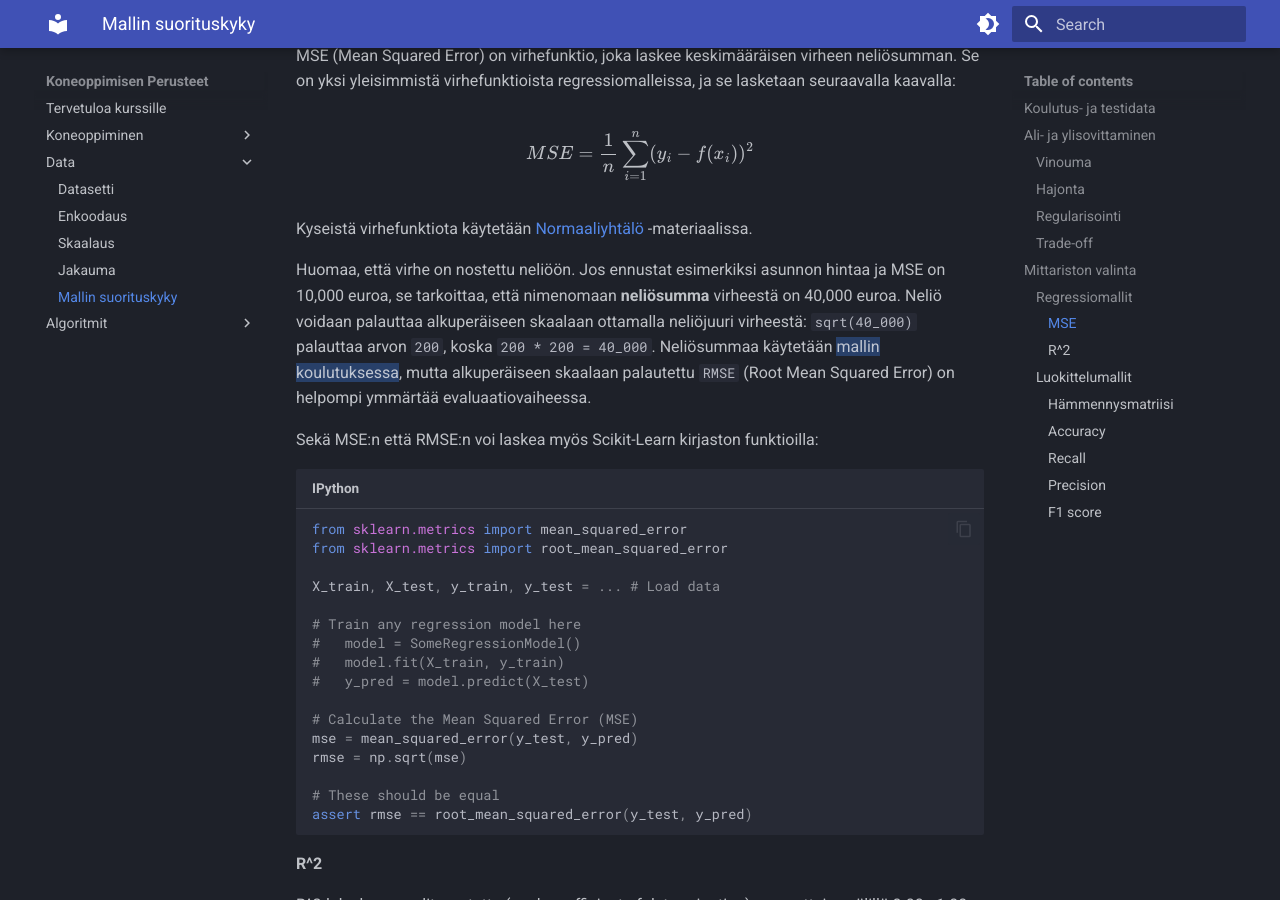
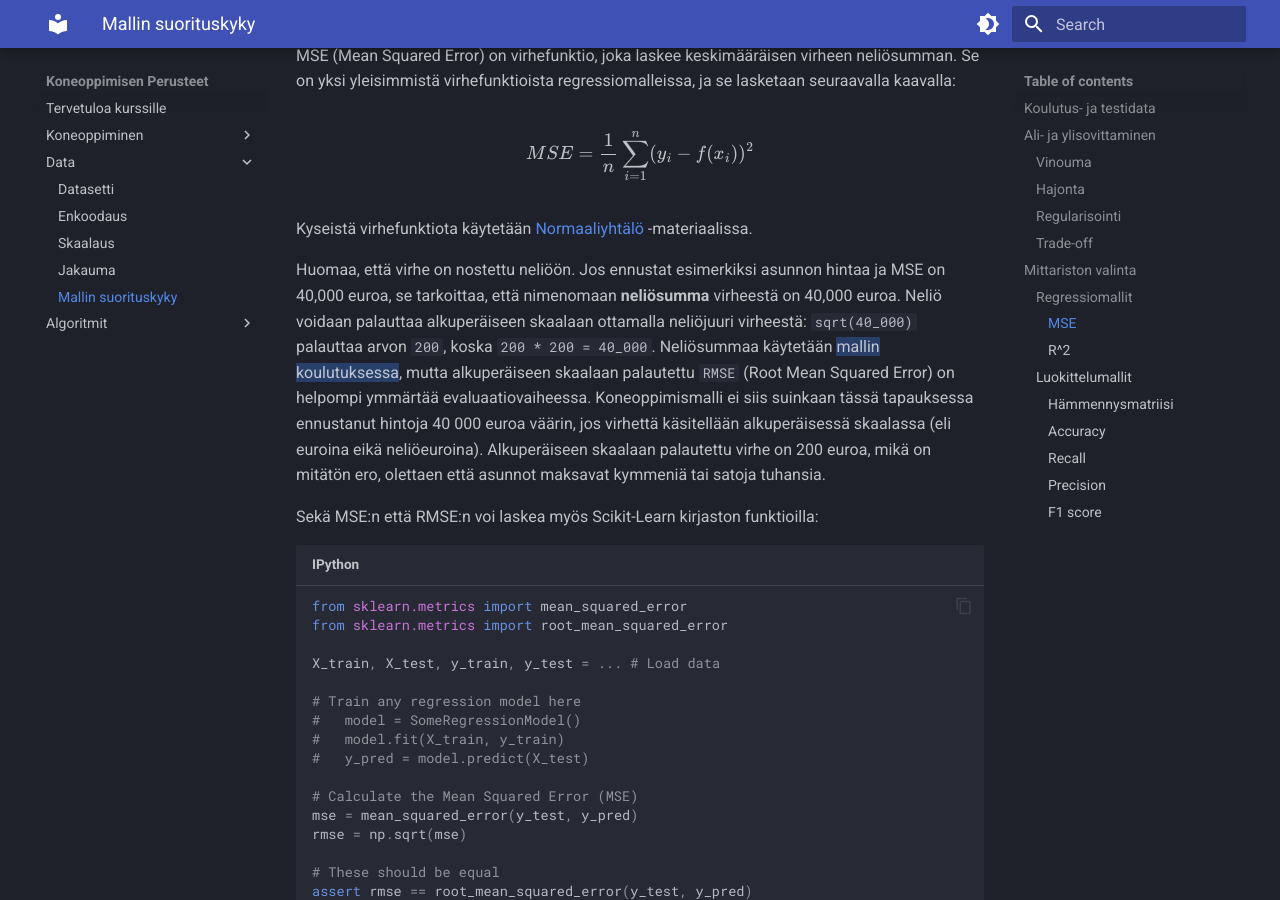
Before and after one commit to sourander/ml-perusteet, an MkDocs documentation site: the page built from docs/data/suorituskyky.md, in a window 1280 px wide and 900 px high, scrolled down 5901 px. Built offline with MkDocs 1.6.1 and Material for MkDocs 9.7.7, drawn with Linux system fonts in a browser that asks for light colours.

Commit message:
Fixed MSE and RMSE values

```diff
--- a/docs/data/suorituskyky.md
+++ b/docs/data/suorituskyky.md
@@ -138,7 +138,7 @@ $$
 
 Kyseistä virhefunktiota käytetään [Normaaliyhtälö](../algoritmit/linear/normal_equation.md) -materiaalissa.
 
-Huomaa, että virhe on nostettu neliöön. Jos ennustat esimerkiksi asunnon hintaa ja MSE on 10,000 euroa, se tarkoittaa, että nimenomaan **neliösumma** virheestä on 40,000 euroa. Neliö voidaan palauttaa alkuperäiseen skaalaan ottamalla neliöjuuri virheestä: `sqrt(40_000)` palauttaa arvon `200`, koska `200 * 200 = 40_000`. Neliösummaa käytetään ==mallin koulutuksessa==, mutta alkuperäiseen skaalaan palautettu `RMSE` (Root Mean Squared Error) on helpompi ymmärtää evaluaatiovaiheessa.
+Huomaa, että virhe on nostettu neliöön. Jos ennustat esimerkiksi asunnon hintaa ja MSE on 40,000 euroa, se tarkoittaa, että nimenomaan **neliösumma** virheestä on 40,000 euroa. Neliö voidaan palauttaa alkuperäiseen skaalaan ottamalla neliöjuuri virheestä: `sqrt(40_000)` palauttaa arvon `200`, koska `200 * 200 = 40_000`. Neliösummaa käytetään ==mallin koulutuksessa==, mutta alkuperäiseen skaalaan palautettu `RMSE` (Root Mean Squared Error) on helpompi ymmärtää evaluaatiovaiheessa. Koneoppimismalli ei siis suinkaan tässä tapauksessa ennustanut hintoja 40 000 euroa väärin, jos virhettä käsitellään alkuperäisessä skaalassa (eli euroina eikä neliöeuroina). Alkuperäiseen skaalaan palautettu virhe on 200 euroa, mikä on mitätön ero, olettaen että asunnot maksavat kymmeniä tai satoja tuhansia.
 
 Sekä MSE:n että RMSE:n voi laskea myös Scikit-Learn kirjaston funktioilla:
 
```
